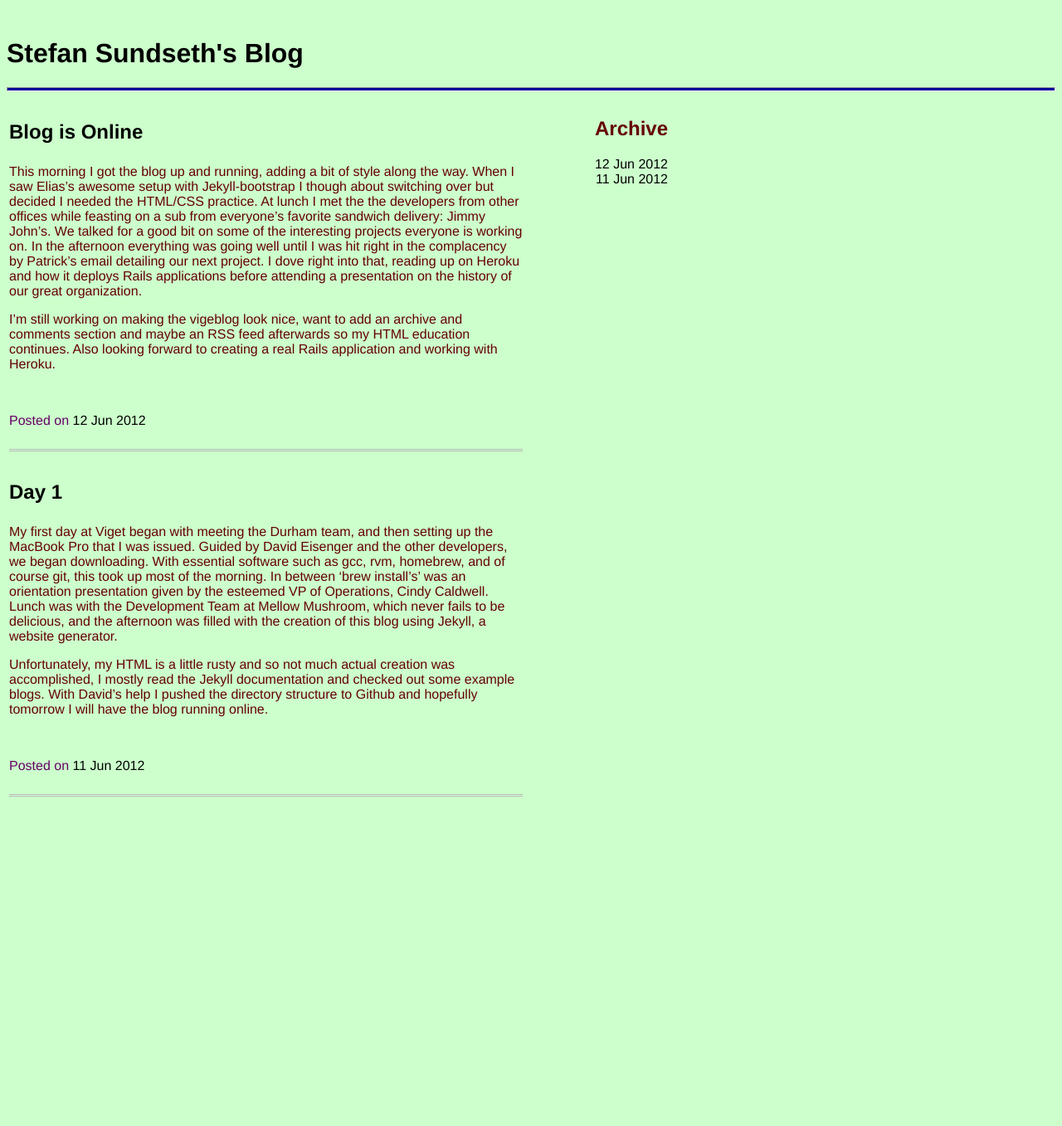
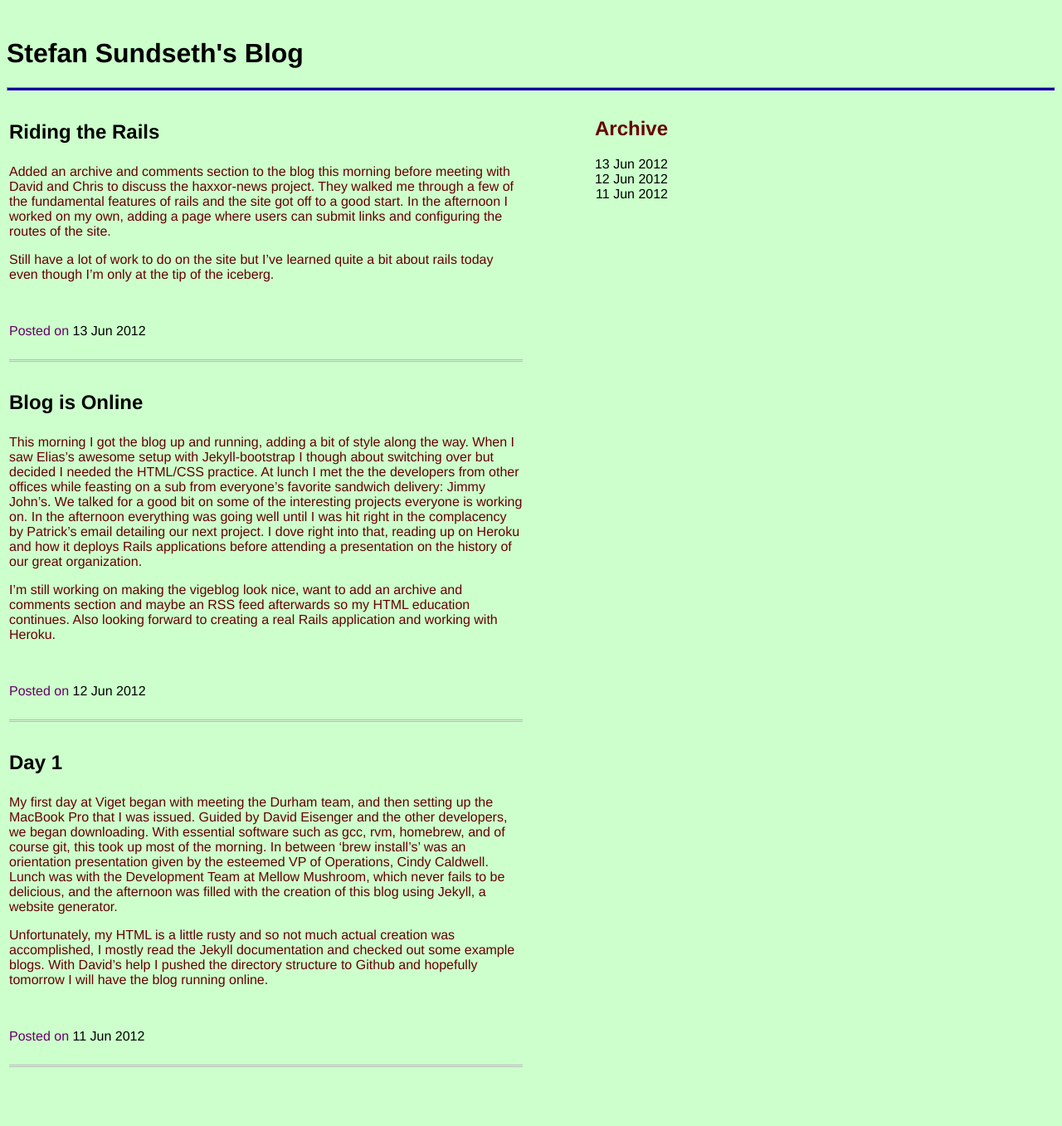
Before and after one commit to SSundseth/ssundseth.github.com, a Jekyll site: the page built from index.html, in a window 1280 px wide. Shown: the whole page at 83% size. Built offline with Jekyll 4.4.1, drawn with Linux system fonts in a browser that asks for light colours; Markdown is read by kramdown in place of the engine named in the settings; before the commit the page ends 1031 px from its top, so only the background shows below that.

Commit message:
day 3 post

```diff
--- a/_layouts/default.html
+++ b/_layouts/default.html
@@ -4,15 +4,17 @@
     <title>{{ page.title }}</title>
     <link href="/css/main.css" media="screen" rel="stylesheet" type="text/css" />
 </head>
+<body>
 
-    <body>
   <div id="header">
     <h1><a href="/">Stefan Sundseth's Blog</a></h1>
   </div>
+
   <hr style="height:3px; color:#000099; background-color:#000099;" />
+
   <div id="content" style="width:800px;">
     {{ content }}
   </div>
+
 </body>
-
 </html>
--- a/_layouts/post.html
+++ b/_layouts/post.html
@@ -11,8 +11,7 @@ comments: true
   </div>
 
   <div class="meta">
-        Posted on <a href="{{ page.url }}">{{ page.date | date_to_string }}
-        </a>
+    Posted on <a href="{{ page.url }}">{{ page.date | date_to_string }}</a>
   </div>
 
 </div>
--- /dev/null
+++ b/_posts/2012-6-13-Day-3.markdown
@@ -0,0 +1,13 @@
+---
+layout: post
+title: Riding the Rails
+---
+
+Added an archive and comments section to the blog this morning before meeting with David and
+Chris to discuss the haxxor-news project. They walked me through a few of the fundamental
+features of rails and the site got off to a good start.
+In the afternoon I worked on my own,
+adding a page where users can submit links and configuring the routes of the site.
+
+Still have a lot of work to do on the site but I've learned quite a bit about rails today
+even though I'm only at the tip of the iceberg.
--- a/index.html
+++ b/index.html
@@ -4,7 +4,6 @@ title: Stefan Sundseth
 ---
 <html>
 <body>
-
 
   <table>
     <tr valign="top">
@@ -23,6 +22,7 @@ title: Stefan Sundseth
 	        </div>
         {% endfor %}
       </td>
+
       <td style="width:200px; text-align:right;">
         <h2>Archive</h2>
         {% for post in site.posts %}
```
Also changed, not shown: _layouts/page.html (+4 -4 lines). Lines whose indentation alone changed are shown as unchanged.
